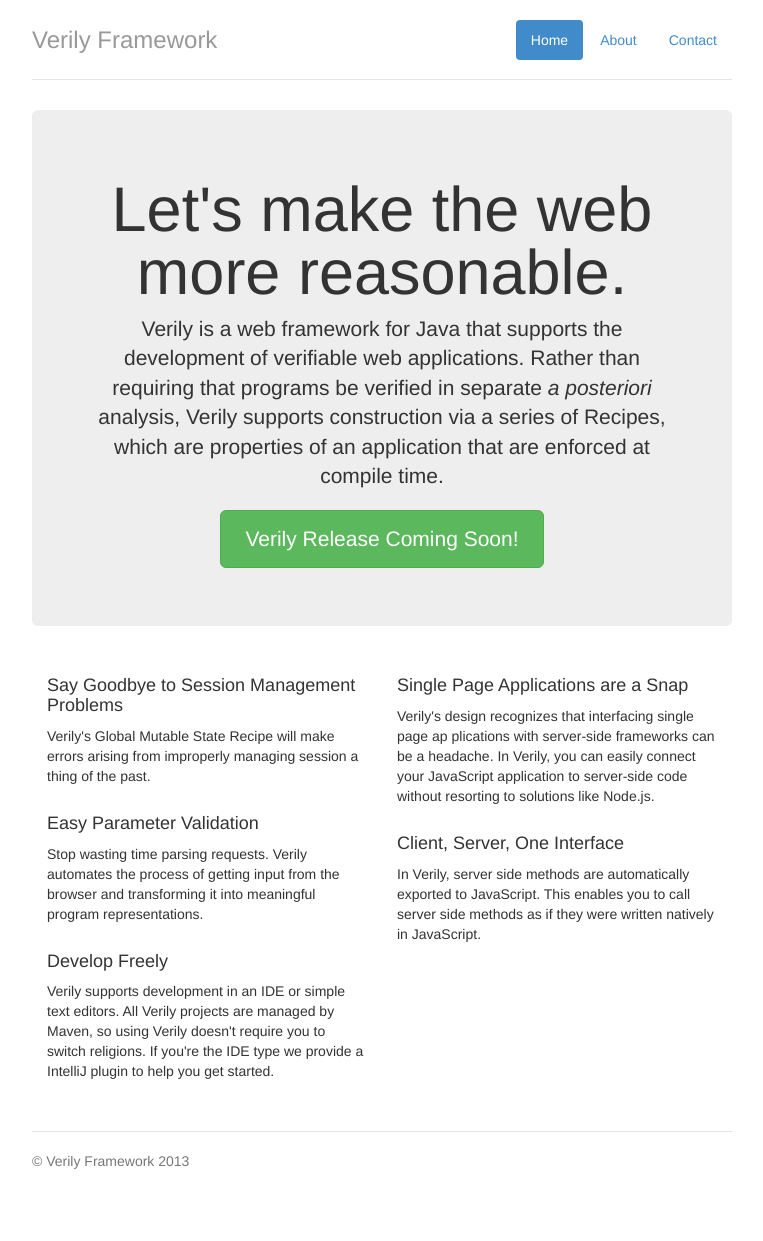
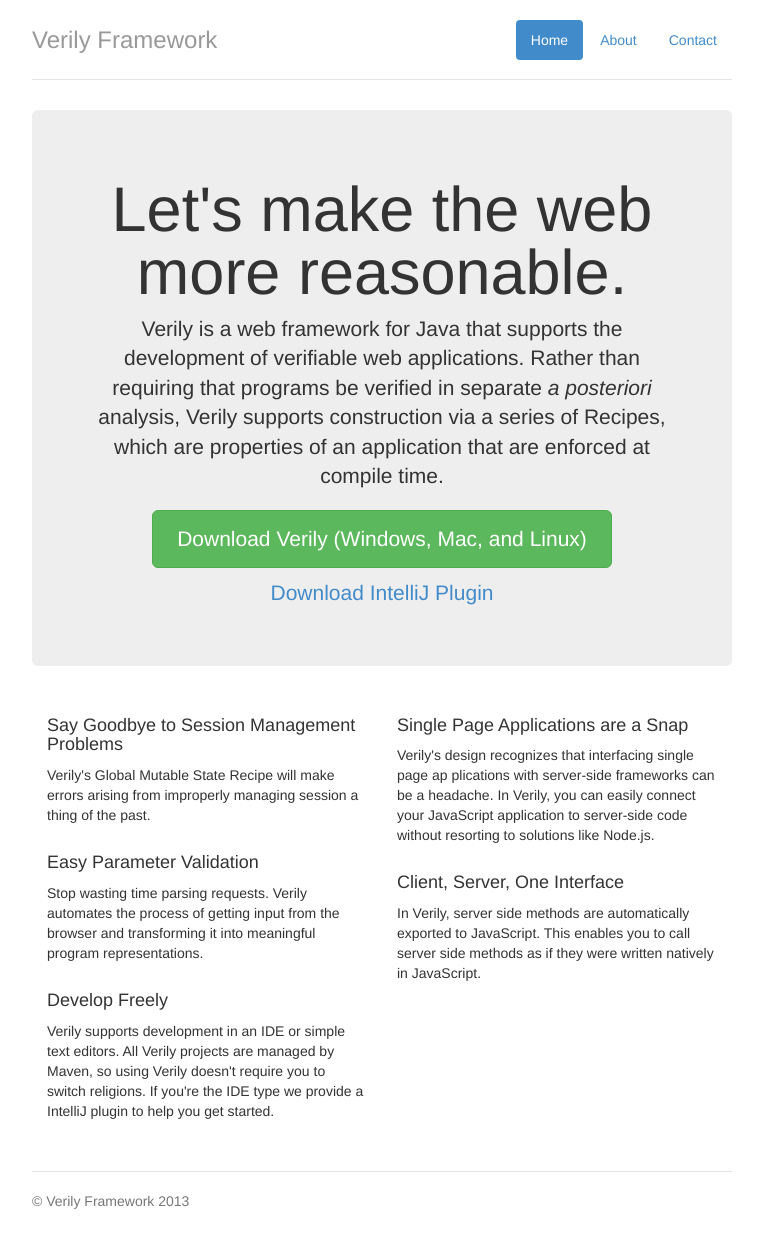
Before and after one commit to verily-framework/verily-framework.github.com, a Jekyll site: the page index.html, which Jekyll copies as it is, in a window 1280 px wide. Shown: the whole page, without its empty margins (258-1021 px from the left). Built offline with Jekyll 4.4.1, drawn with Linux system fonts in a browser that asks for light colours; before the commit the page ends 1201 px from its top, so only the background shows below that.

Commit message:
button update

```diff
--- a/index.html
+++ b/index.html
@@ -41,7 +41,9 @@
       <div class="jumbotron">
         <h1>Let's make the web more reasonable.</h1>
         <p class="lead">Verily is a web framework for Java that supports the development of verifiable web applications. Rather than requiring that programs be verified in separate <em>a posteriori</em> analysis, Verily supports construction via a series of Recipes, which are properties of an application that are enforced at compile time.</p>
-        <p><a class="btn btn-lg btn-success" href="#" role="button">Verily Release Coming Soon!</a></p>
+        <p><a class="btn btn-lg btn-success" href="/releases/verily-MAY201426.jar" role="button">Download Verily (Windows, Mac, and Linux)</a></p>
+
+	<p><a href="/releases/VerilyIdeaPlugin.jar">Download IntelliJ Plugin</a></p>
       </div>
 
       <div class="row marketing">
```
